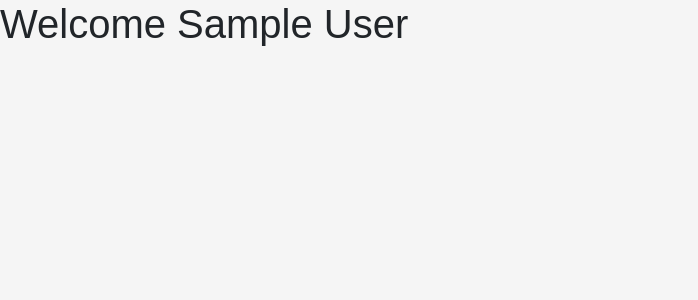
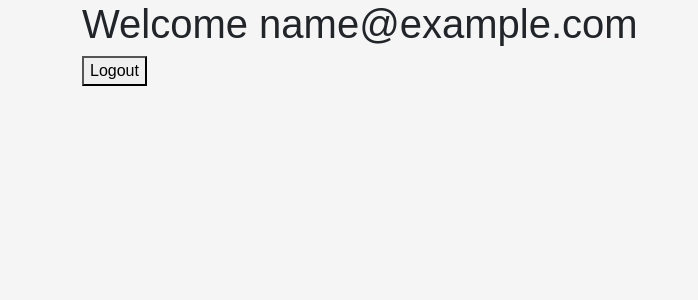
Before and after one commit to Prithvi-2k4/ai-freelance-escrow-india, a React (Create React App) app in the folder frontend/: page /dashboard in a window 1280 px wide. Shown: the top 300 px of the page, without its empty margins (0-698 px from the left). Built offline with nearby package versions, Linux system fonts and the light colour scheme; sample sign-in values are in the browser's storage.

Commit message:
Update Dashboard.jsx

```diff
--- a/frontend/src/pages/Dashboard.jsx
+++ b/frontend/src/pages/Dashboard.jsx
@@ -1,4 +1,15 @@
 export default function Dashboard() {
   const user = JSON.parse(localStorage.getItem('user'));
-  return <h1>Welcome {user?.name}</h1>;
+
+  const logout = () => {
+    localStorage.clear();
+    window.location.href = '/login';
+  };
+
+  return (
+    <div className="container">
+      <h1>Welcome {user?.email}</h1>
+      <button onClick={logout}>Logout</button>
+    </div>
+  );
 }
```
